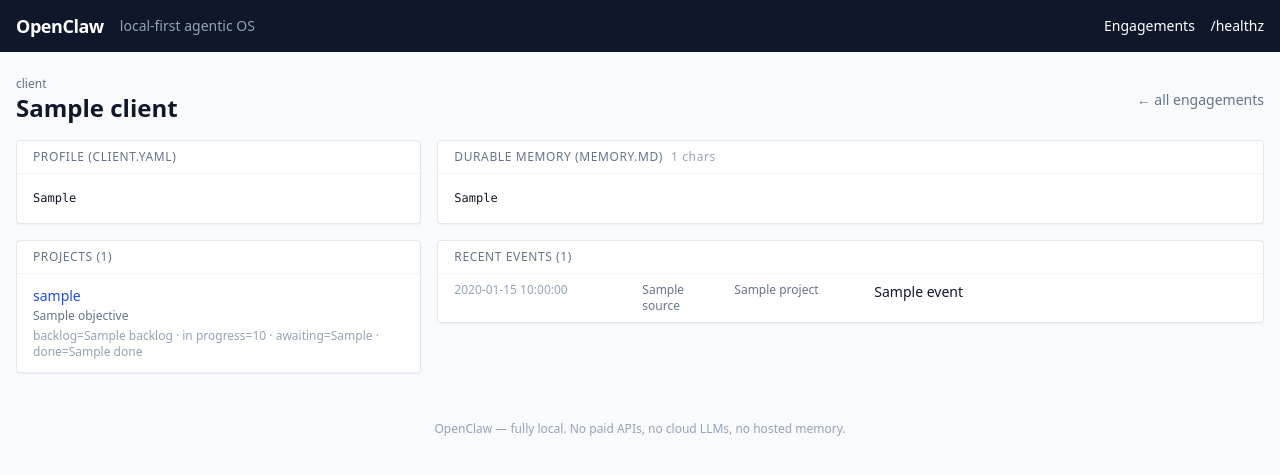
After one commit to ashrafkabir/tasks, a FastAPI app: template openclaw/dashboard/templates/client.html in a window 1280 px wide. The commit adds this page. Shown: the top 475 px of the page. Run offline with FastAPI, Linux system fonts and the light colour scheme; the template is opened without the code that fills it: most values are stand-ins (such as "Sample title", 1, 10 or a date in 2020); some libraries are stand-ins or nearby versions.

Commit message:
feat(dashboard): OC-029 per-client page + memory inspector
New /clients/{slug} route surfaces durable client context in one place:
client.yaml profile, all projects with their kanban counts and
objectives, the full memory.md, and the 25 most recent events across
projects.

- openclaw/dashboard/server.py: /clients/{slug} route and _client_view
  builder.
- openclaw/dashboard/templates/client.html: profile + projects column,
  memory.md viewer, recent-events list.
- openclaw/dashboard/templates/index.html: engagement rows now link
  client name to /clients/{slug}.
- tests/test_dashboard_client_page.py: render, 404, link presence on
  index, no-memory empty state.

Tests: 42/42 (was 38/38).

```diff
--- a/openclaw/dashboard/server.py
+++ b/openclaw/dashboard/server.py
@@ -19,10 +19,11 @@ from pathlib import Path
 from fastapi import FastAPI, Form, HTTPException, Request
 from fastapi.responses import HTMLResponse, RedirectResponse
 from fastapi.templating import Jinja2Templates
+import yaml as _yaml  # noqa: F401  (used inside _read_objective via lazy import)
 
 from .. import kanban, audit, service, sqlite_store
 from ..config import get_settings
-from ..vault import project_dir
+from ..vault import project_dir, client_dir
 
 TEMPLATE_DIR = Path(__file__).parent / "templates"
 templates = Jinja2Templates(directory=str(TEMPLATE_DIR))
@@ -84,6 +85,66 @@ def _load_columns(client: str, project: str) -> dict[str, list[dict]]:
 @app.get("/healthz")
 def healthz() -> dict:
     return {"ok": True}
+
+
+def _client_view(client_slug: str) -> dict:
+    cd = client_dir(client_slug)
+    client_yaml = (cd / "client.yaml").read_text() if (cd / "client.yaml").exists() else ""
+    memory_md = (cd / "memory.md").read_text() if (cd / "memory.md").exists() else ""
+
+    proj_dir = cd / "projects"
+    projects: list[dict] = []
+    if proj_dir.exists():
+        for p in sorted(proj_dir.iterdir()):
+            if not p.is_dir():
+                continue
+            counts = {col: 0 for col in KANBAN_COLUMNS}
+            for col in KANBAN_COLUMNS:
+                d = p / "kanban" / col
+                if d.exists():
+                    counts[col] = len(list(d.glob("*.yaml")))
+            projects.append({
+                "slug": p.name,
+                "counts": counts,
+                "total": sum(counts.values()),
+                "objective": _read_objective(p),
+            })
+
+    # Recent events across all projects
+    events: list[dict] = []
+    try:
+        events = sqlite_store.list_client_events(client_slug)[-25:][::-1]
+    except Exception:
+        pass
+
+    return {
+        "client": client_slug,
+        "client_yaml": client_yaml,
+        "memory_md": memory_md,
+        "projects": projects,
+        "events": events,
+    }
+
+
+def _read_objective(project_dir_path: Path) -> str:
+    py = project_dir_path / "project.yaml"
+    if not py.exists():
+        return ""
+    try:
+        import yaml
+        return (yaml.safe_load(py.read_text()) or {}).get("objective", "")
+    except Exception:
+        return ""
+
+
+@app.get("/clients/{client_slug}", response_class=HTMLResponse)
+def client_page(request: Request, client_slug: str):
+    cd = client_dir(client_slug)
+    if not cd.exists():
+        raise HTTPException(status_code=404, detail=f"client {client_slug!r} not found")
+    return templates.TemplateResponse(
+        request, "client.html", _client_view(client_slug),
+    )
 
 
 @app.get("/", response_class=HTMLResponse)
--- /dev/null
+++ b/openclaw/dashboard/templates/client.html
@@ -0,0 +1,92 @@
+{% extends "base.html" %}
+{% block title %}{{ client }} — overview{% endblock %}
+{% block body %}
+<div class="flex items-center mb-4">
+  <div>
+    <div class="text-xs text-slate-500">client</div>
+    <h1 class="text-2xl font-bold">{{ client }}</h1>
+  </div>
+  <div class="ml-auto text-sm">
+    <a class="text-slate-500 hover:underline" href="/">← all engagements</a>
+  </div>
+</div>
+
+<div class="grid grid-cols-1 lg:grid-cols-3 gap-4">
+
+  <!-- left: profile + projects -->
+  <div class="space-y-4">
+    {% if client_yaml %}
+    <div class="bg-white border border-slate-200 rounded shadow-sm">
+      <div class="px-4 py-2 border-b border-slate-100 text-xs uppercase tracking-wider text-slate-500">
+        Profile (client.yaml)
+      </div>
+      <pre class="p-4 text-xs whitespace-pre-wrap font-mono leading-snug">{{ client_yaml }}</pre>
+    </div>
+    {% endif %}
+
+    <div class="bg-white border border-slate-200 rounded shadow-sm">
+      <div class="px-4 py-2 border-b border-slate-100 text-xs uppercase tracking-wider text-slate-500">
+        Projects ({{ projects|length }})
+      </div>
+      {% if not projects %}
+      <div class="px-4 py-3 text-sm text-slate-400 italic">no projects yet</div>
+      {% else %}
+      <ul class="divide-y divide-slate-100">
+        {% for p in projects %}
+        <li class="px-4 py-3 text-sm">
+          <a class="text-blue-700 font-medium hover:underline"
+             href="/board?client={{ client }}&project={{ p.slug }}">{{ p.slug }}</a>
+          <div class="text-slate-500 text-xs mt-0.5">{{ p.objective[:140] }}</div>
+          <div class="mt-1 text-xs text-slate-400">
+            backlog={{ p.counts.backlog }}
+            · in&nbsp;progress={{ p.counts.in_progress }}
+            · awaiting={{ p.counts.awaiting_approval }}
+            · done={{ p.counts.done }}
+          </div>
+        </li>
+        {% endfor %}
+      </ul>
+      {% endif %}
+    </div>
+  </div>
+
+  <!-- middle: durable memory -->
+  <div class="lg:col-span-2 space-y-4">
+    <div class="bg-white border border-slate-200 rounded shadow-sm">
+      <div class="px-4 py-2 border-b border-slate-100 text-xs uppercase tracking-wider text-slate-500 flex items-center">
+        <span>Durable memory (memory.md)</span>
+        <span class="ml-2 text-slate-400 normal-case font-normal">{{ memory_md|length }} chars</span>
+      </div>
+      {% if memory_md %}
+      <pre class="p-4 text-xs whitespace-pre-wrap font-mono leading-snug max-h-[28rem] overflow-auto">{{ memory_md }}</pre>
+      {% else %}
+      <div class="px-4 py-6 text-sm text-slate-400 italic">
+        No durable memory yet. Run <code class="bg-slate-100 px-1 rounded">openclaw curate-memory --client {{ client }}</code>
+        after some events have been ingested.
+      </div>
+      {% endif %}
+    </div>
+
+    <div class="bg-white border border-slate-200 rounded shadow-sm">
+      <div class="px-4 py-2 border-b border-slate-100 text-xs uppercase tracking-wider text-slate-500">
+        Recent events ({{ events|length }})
+      </div>
+      {% if not events %}
+      <div class="px-4 py-3 text-sm text-slate-400 italic">no events yet</div>
+      {% else %}
+      <ul class="divide-y divide-slate-100">
+        {% for e in events %}
+        <li class="px-4 py-2 text-sm flex gap-3">
+          <span class="text-xs text-slate-400 shrink-0 w-44">{{ e.received_at }}</span>
+          <span class="text-xs text-slate-500 shrink-0 w-20">{{ e.source }}</span>
+          <span class="text-xs text-slate-500 shrink-0 w-32 truncate">{{ e.project }}</span>
+          <span class="flex-1">{{ e.title }}</span>
+        </li>
+        {% endfor %}
+      </ul>
+      {% endif %}
+    </div>
+  </div>
+
+</div>
+{% endblock %}
--- a/openclaw/dashboard/templates/index.html
+++ b/openclaw/dashboard/templates/index.html
@@ -27,7 +27,9 @@
   <tbody>
   {% for e in engagements %}
     <tr class="border-t border-slate-100 hover:bg-slate-50">
-      <td class="px-4 py-2 font-medium">{{ e.client }}</td>
+      <td class="px-4 py-2 font-medium">
+        <a class="text-blue-700 hover:underline" href="/clients/{{ e.client }}">{{ e.client }}</a>
+      </td>
       <td class="px-4 py-2">
         <a class="text-blue-700 hover:underline"
            href="/board?client={{ e.client }}&project={{ e.project }}">{{ e.project }}</a>
```
Also changed, not shown: tests/test_dashboard_client_page.py (added, +54 -0 lines).
